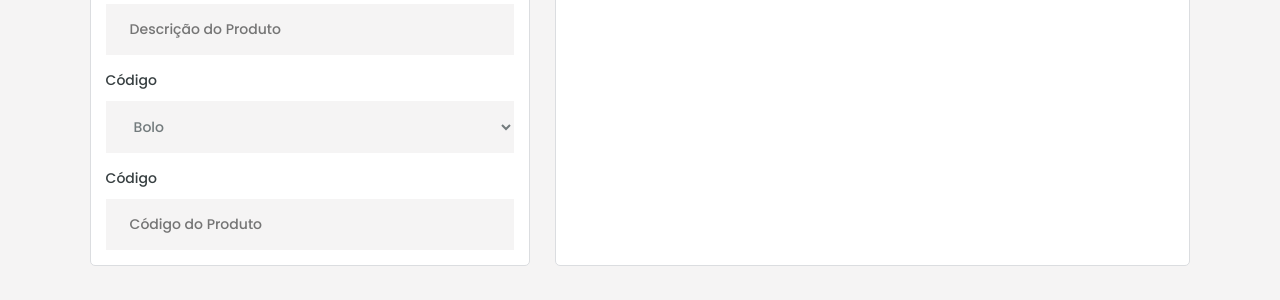
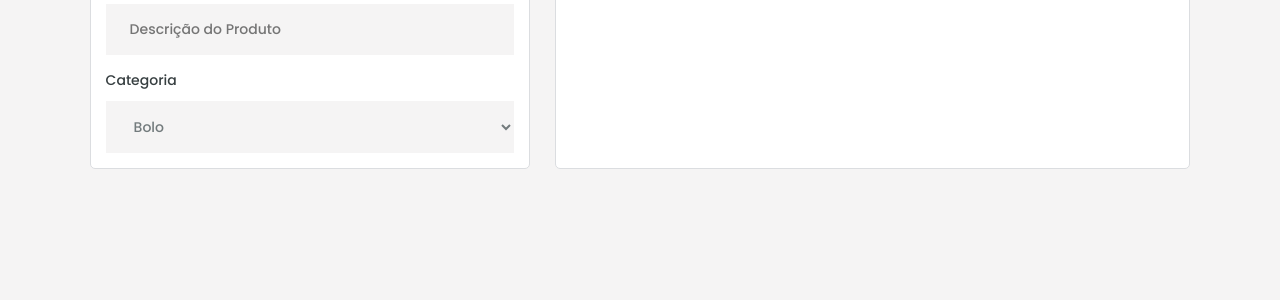
Before and after one commit to Emerson-MM-Filho/Order-Manager-Front, a React (Create React App) app: page /new-product in a window 1280 px wide. Shown: the part 433-733 px from the top of the page. Built offline with nearby package versions, Linux system fonts and the light colour scheme.

Commit message:
fix select label and remove code input

```diff
--- a/src/components/NewProductForm/index.js
+++ b/src/components/NewProductForm/index.js
@@ -37,8 +37,7 @@ function NewProductForm() {
           </div>
         </label>
         <LabelWithInput type='text' label='Descrição' text='Descrição do Produto'/>
-        <LabelWithSelect text='Código' options={categories}/>
-        <LabelWithInput type='text' label='Código' text='Código do Produto'/>
+        <LabelWithSelect text='Categoria' options={categories}/>
       </div>
     </DefaultContainer>
   )
```
